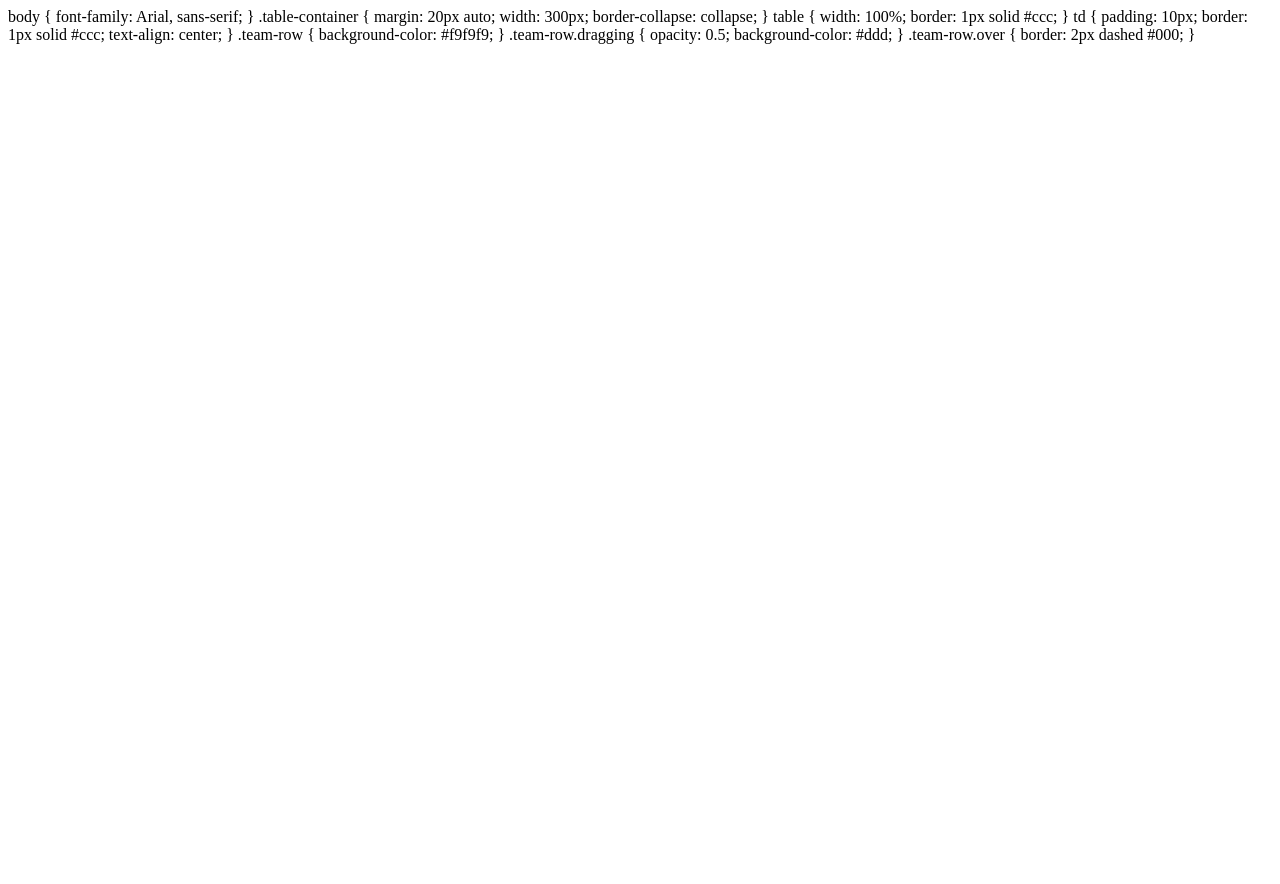
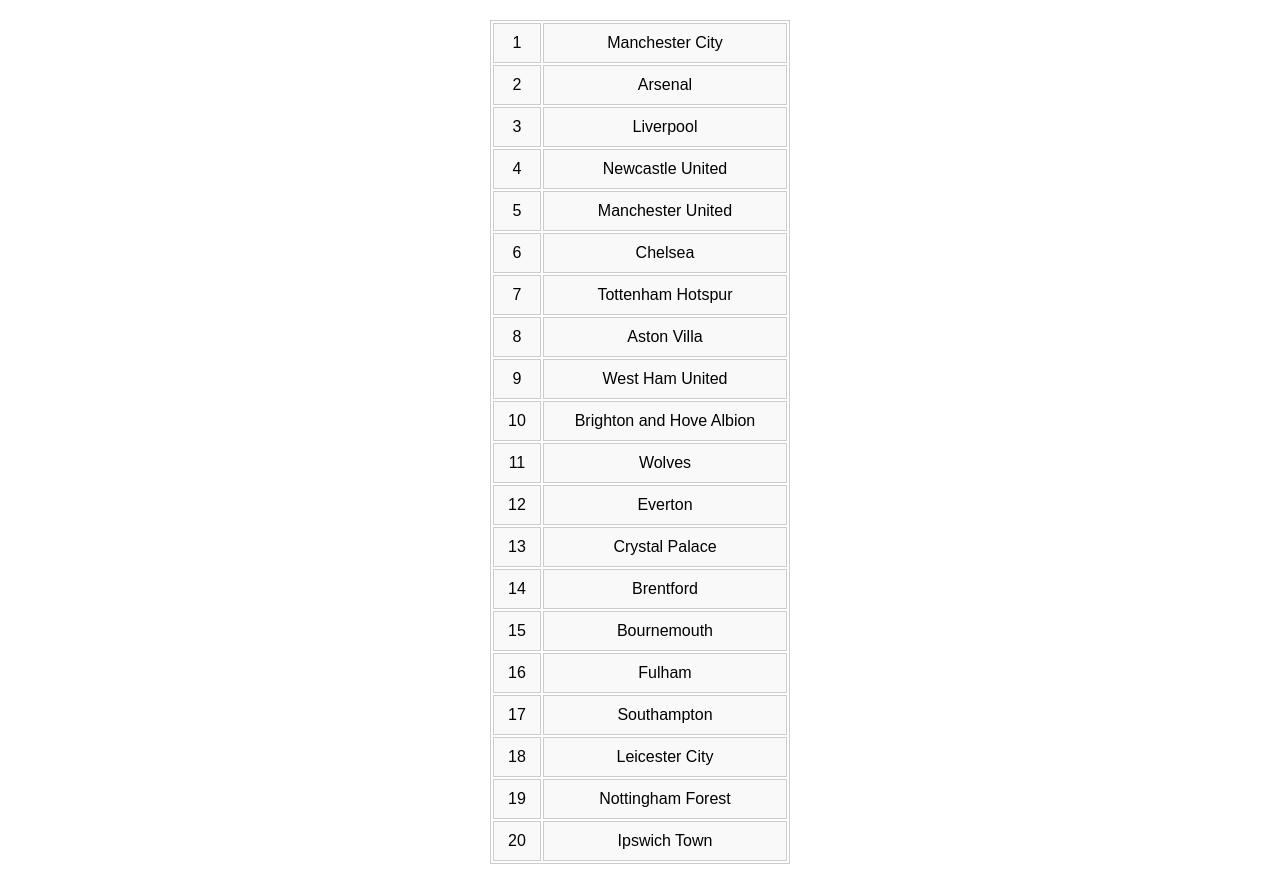
Before and after one commit to jordanbailey13/interpehnleaguepredictor, a plain HTML site: page index.html in a window 1280 px wide. Before the commit the page ends 800 px from the top, so only its background shows below. Drawn offline with Linux system fonts and the light colour scheme.

Commit message:
Update index.html

```diff
--- a/index.html
+++ b/index.html
@@ -1,33 +1,98 @@
-body {
-  font-family: Arial, sans-serif;
-}
-
-.table-container {
-  margin: 20px auto;
-  width: 300px;
-  border-collapse: collapse;
-}
-
-table {
-  width: 100%;
-  border: 1px solid #ccc;
-}
-
-td {
-  padding: 10px;
-  border: 1px solid #ccc;
-  text-align: center;
-}
-
-.team-row {
-  background-color: #f9f9f9;
-}
-
-.team-row.dragging {
-  opacity: 0.5;
-  background-color: #ddd;
-}
-
-.team-row.over {
-  border: 2px dashed #000;
-}
+<!DOCTYPE html>
+<html lang="en">
+<head>
+  <meta charset="UTF-8">
+  <meta name="viewport" content="width=device-width, initial-scale=1.0">
+  <title>Sortable Soccer Teams</title>
+  <link rel="stylesheet" href="styles.css">
+</head>
+<body>
+  <div class="table-container">
+    <table id="teamsTable">
+      <tbody>
+        <tr draggable="true" class="team-row">
+          <td class="position">1</td>
+          <td class="team">Manchester City</td>
+        </tr>
+        <tr draggable="true" class="team-row">
+          <td class="position">2</td>
+          <td class="team">Arsenal</td>
+        </tr>
+        <tr draggable="true" class="team-row">
+          <td class="position">3</td>
+          <td class="team">Liverpool</td>
+        </tr>
+        <tr draggable="true" class="team-row">
+          <td class="position">4</td>
+          <td class="team">Newcastle United</td>
+        </tr>
+        <tr draggable="true" class="team-row">
+          <td class="position">5</td>
+          <td class="team">Manchester United</td>
+        </tr>
+        <tr draggable="true" class="team-row">
+          <td class="position">6</td>
+          <td class="team">Chelsea</td>
+        </tr>
+        <tr draggable="true" class="team-row">
+          <td class="position">7</td>
+          <td class="team">Tottenham Hotspur</td>
+        </tr>
+        <tr draggable="true" class="team-row">
+          <td class="position">8</td>
+          <td class="team">Aston Villa</td>
+        </tr>
+        <tr draggable="true" class="team-row">
+          <td class="position">9</td>
+          <td class="team">West Ham United</td>
+        </tr>
+        <tr draggable="true" class="team-row">
+          <td class="position">10</td>
+          <td class="team">Brighton and Hove Albion</td>
+        </tr>
+        <tr draggable="true" class="team-row">
+          <td class="position">11</td>
+          <td class="team">Wolves</td>
+        </tr>
+        <tr draggable="true" class="team-row">
+          <td class="position">12</td>
+          <td class="team">Everton</td>
+        </tr>
+        <tr draggable="true" class="team-row">
+          <td class="position">13</td>
+          <td class="team">Crystal Palace</td>
+        </tr>
+        <tr draggable="true" class="team-row">
+          <td class="position">14</td>
+          <td class="team">Brentford</td>
+        </tr>
+        <tr draggable="true" class="team-row">
+          <td class="position">15</td>
+          <td class="team">Bournemouth</td>
+        </tr>
+        <tr draggable="true" class="team-row">
+          <td class="position">16</td>
+          <td class="team">Fulham</td>
+        </tr>
+        <tr draggable="true" class="team-row">
+          <td class="position">17</td>
+          <td class="team">Southampton</td>
+        </tr>
+        <tr draggable="true" class="team-row">
+          <td class="position">18</td>
+          <td class="team">Leicester City</td>
+        </tr>
+        <tr draggable="true" class="team-row">
+          <td class="position">19</td>
+          <td class="team">Nottingham Forest</td>
+        </tr>
+        <tr draggable="true" class="team-row">
+          <td class="position">20</td>
+          <td class="team">Ipswich Town</td>
+        </tr>
+      </tbody>
+    </table>
+  </div>
+  <script src="scripts.js"></script>
+</body>
+</html>
```
